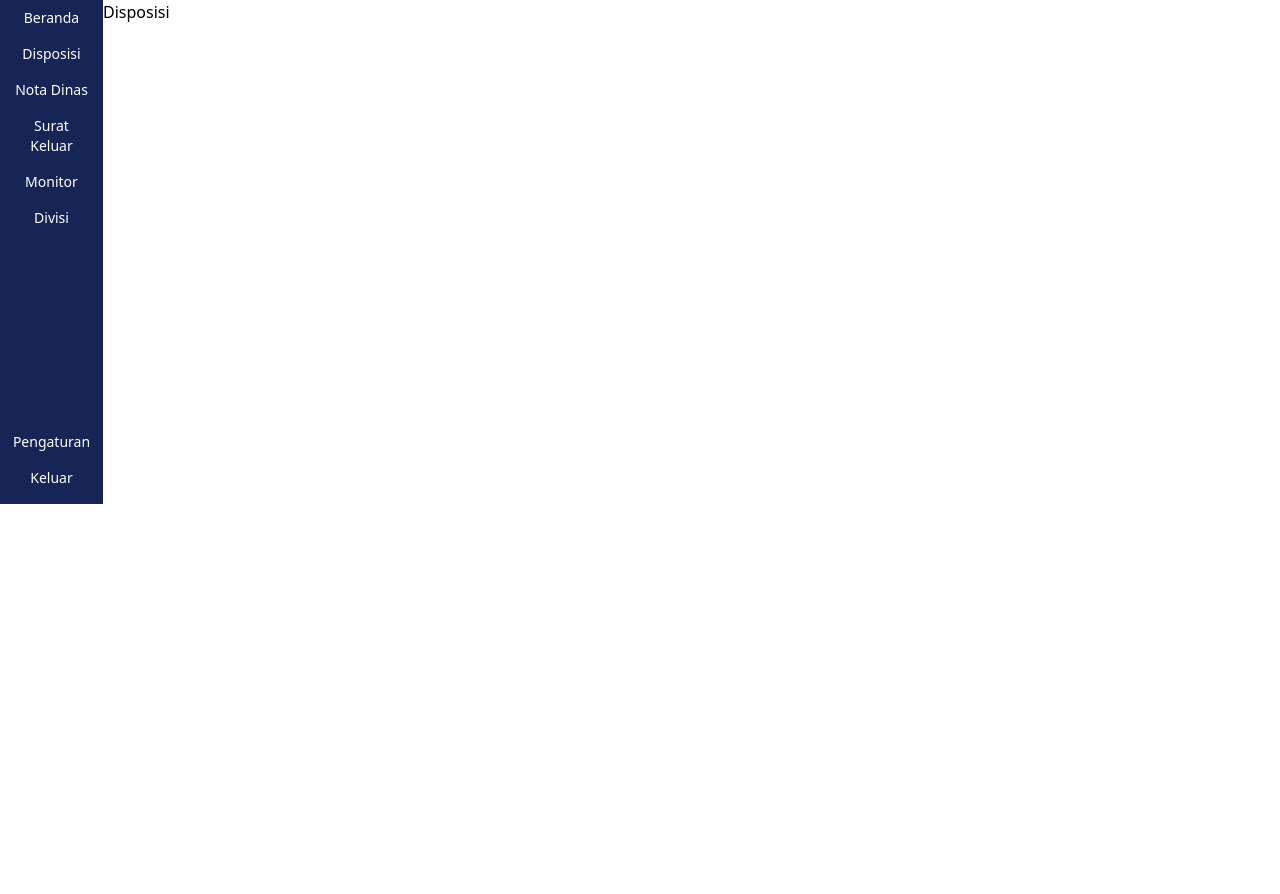
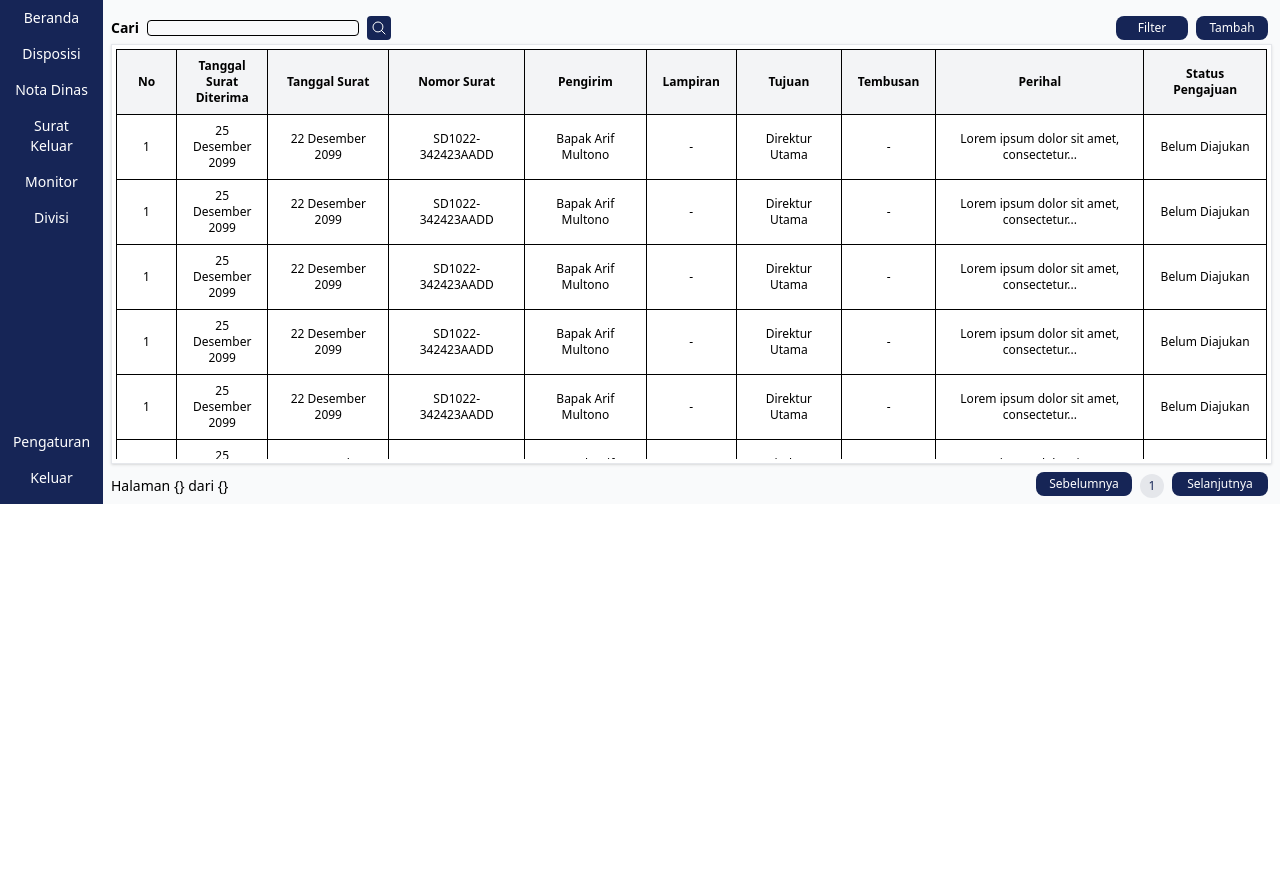
Before and after one commit to farrelmt/pwu_archive, a Django app: page /disposisi in a window 1280 px wide. Shown: the part 36-930 px from the top of the page. Run offline with Django 5.2, Linux system fonts and the light colour scheme; style sheets or scripts are compiled from the project's sources; some libraries are stand-ins or nearby versions.

Commit message:
Update Disposisi Interface

```diff
--- a/archiveproject/homepage/templates/disposisi.html
+++ b/archiveproject/homepage/templates/disposisi.html
@@ -1,7 +1,75 @@
 {% extends 'home_base.html' %}
 {% block title %}SISTEM ARSIP - DISPOSISI{% endblock %}
 {% block content %}
-    <h1>Disposisi</h1>
+    <div class="bg-gray-50 p-2 h-126 select-none">
+        <div class="mt-2 flex justify-between">
+            <div class="flex">
+                <p class="font-bold text-sm mt-[2px]">Cari </p>
+                <input class="mx-2 mt-1 border rounded p-1 h-4 text-sm" type="text">
+                <button class="flex items-center justify-center bg-blue-950 text-white w-6 h-6 rounded hover:bg-blue-900">
+                    <svg xmlns="http://www.w3.org/2000/svg" fill="none" viewBox="0 0 24 24" stroke-width="1.5" stroke="currentColor" class="size-4 items-center">
+                      <path stroke-linecap="round" stroke-linejoin="round" d="m21 21-5.197-5.197m0 0A7.5 7.5 0 1 0 5.196 5.196a7.5 7.5 0 0 0 10.607 10.607Z" />
+                    </svg>
+                </button>
+            </div>
+
+            <div class="flex">
+                <button class="bg-blue-950 text-white rounded-lg mx-1 w-18 h-6 text-xs hover:bg-blue-900">Filter</button>
+                <button class="bg-blue-950 text-white rounded-lg mx-1 w-18 h-6 text-xs hover:bg-blue-900">Tambah</button>
+            </div>
+        </div>
+
+        <div class="mt-1 w-full h-[420px] bg-white border border-gray-200 shadow p-1">
+            <div class="overflow-x-auto overflow-y-auto h-full">
+                <table class="table-fixed min-w-[900px] border-collapse border border-gray-300 text-xs text-center">
+                    <thead>
+                        <tr>
+                            <th class="border px-4 py-2 bg-gray-100 w-15">No</th>
+                            <th class="border px-4 py-2 bg-gray-100 w-20">Tanggal Surat Diterima</th>
+                            <th class="border px-4 py-2 bg-gray-100">Tanggal Surat</th>
+                            <th class="border px-4 py-2 bg-gray-100">Nomor Surat</th>
+                            <th class="border px-4 py-2 bg-gray-100">Pengirim</th>
+                            <th class="border px-4 py-2 bg-gray-100">Lampiran</th>
+                            <th class="border px-4 py-2 bg-gray-100">Tujuan</th>
+                            <th class="border px-4 py-2 bg-gray-100">Tembusan</th>
+                            <th class="border px-4 py-2 bg-gray-100">Perihal</th>
+                            <th class="border px-4 py-2 bg-gray-100">Status Pengajuan</th>
+                        </tr>
+                    </thead>
+                    <tbody>
+                    {% for i in "123412341234" %}
+                        <tr>
+                          <td class="border px-4 py-2">1</td>
+                          <td class="border px-4 py-2">25 Desember 2099</td>
+                          <td class="border px-4 py-2">22 Desember 2099</td>
+                          <td class="border px-4 py-2">SD1022-342423AADD</td>
+                          <td class="border px-4 py-2">Bapak Arif Multono</td>
+                          <td class="border px-4 py-2">-</td>
+                          <td class="border px-4 py-2">Direktur Utama</td>
+                          <td class="border px-4 py-2">-</td>
+                          <td class="border px-4 py-2">Lorem ipsum dolor sit amet, consectetur...</td>
+                          <td class="border px-4 py-2">Belum Diajukan</td>
+                        </tr>
+                    {% endfor %}
+                    </tbody>
+                </table>
+            </div>
+        </div>
+
+        <div class="mt-2 flex justify-between">
+            <div class="flex text-sm mt-1">
+                <p>Halaman {} dari {} </p>
+            </div>
+
+            <div class="flex">
+                <button class="bg-blue-950 text-white rounded-lg mx-1 w-24 h-6 text-xs hover:bg-blue-900">Sebelumnya</button>
+                <div>
+                    <button class="bg-gray-200 text-blue-950 rounded-full mx-1 w-6 h-6 text-xs hover:bg-blue-900 hover:text-white">1</button>
+                </div>
+                <button class="bg-blue-950 text-white rounded-lg mx-1 w-24 h-6 text-xs hover:bg-blue-900">Selanjutnya</button>
+            </div>
+        </div>
+    </div>
 
 
 
```
